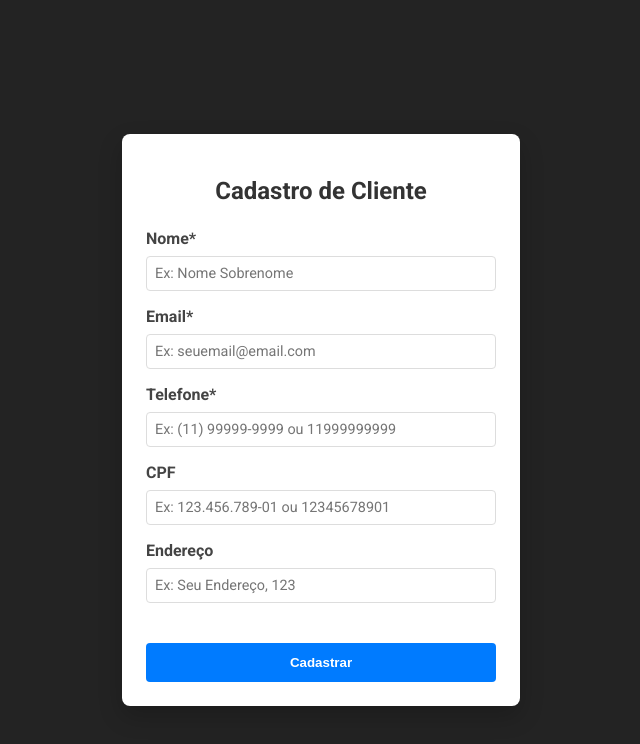
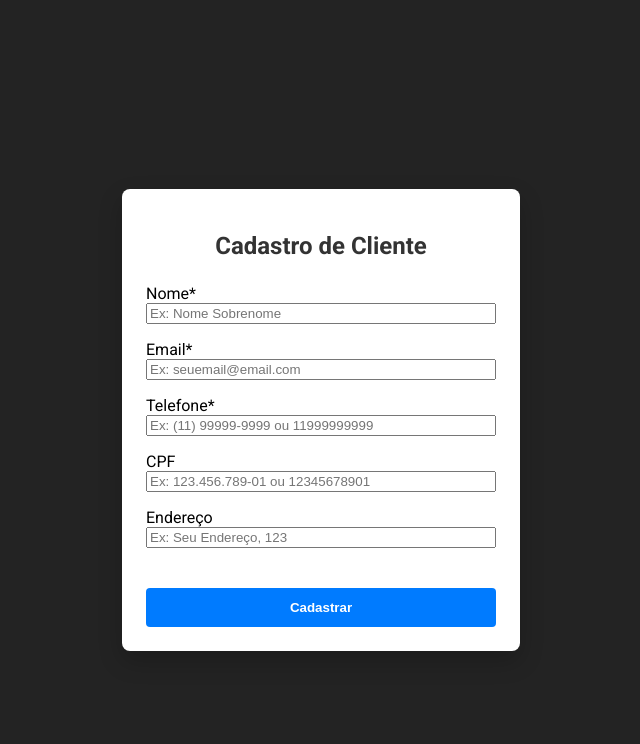
Before and after one commit to mateusmoraes6/frontend-crm, a React (Vite) app: page / in a window 1280 px wide. Shown: the top 744 px of the page, without its empty margins (339-979 px from the left). Built offline with nearby package versions, Linux system fonts and the light colour scheme.

Commit message:
feat: add ui InputField

```diff
--- a/src/components/ClientForm.jsx
+++ b/src/components/ClientForm.jsx
@@ -3,6 +3,7 @@ import styles from './ClientForm.module.css';
 import { createClient } from '../services/clientService';
 import 'react-toastify/dist/ReactToastify.css';
 import { toast } from 'react-toastify';
+import InputField from '../ui/InputField';
 
 const ClientForm = () => {
   const [formData, setFormData] = useState({
@@ -108,66 +109,56 @@ const ClientForm = () => {
       <form className={styles.form} onSubmit={handleSubmit}>
         <h2 className={styles.title}>Cadastro de Cliente</h2>
 
-        <div className={styles.inputGroup}>
-          <label>Nome*</label>
-          <input
+        <InputField
+          label="Nome*"
+          name="name"
           type="text"
-            name="name"
           value={formData.name}
           onChange={handleChange}
           placeholder="Ex: Nome Sobrenome"
-            className={errors.name ? styles.inputError : ''}
+          error={errors.name}
+          inputClassName={errors.name ? styles.inputError : ''}
         />
-          {errors.name && <span className={styles.error}>O nome é obrigatório.</span>}
-        </div>
 
-        <div className={styles.inputGroup}>
-          <label>Email*</label>
-          <input
+        <InputField
+          label="Email*"
+          name="email"
           type="email"
-            name="email"
           value={formData.email}
           onChange={handleChange}
           placeholder="Ex: seuemail@email.com"
+          error={errors.email}
         />
-          {errors.email && <span className={styles.error}>Insira um email válido. Ex: mateus@email.com</span>}
-        </div>
 
-        <div className={styles.inputGroup}>
-          <label>Telefone*</label>
-          <input
+        <InputField
+          label="Telefone*"
+          name="phone"
           type="tel"
-            name="phone"
           value={formData.phone}
           onChange={handleChange}
           placeholder="Ex: (11) 99999-9999 ou 11999999999"
-            className={errors.phone ? styles.inputError : ''}
+          error={errors.phone}
+          inputClassName={errors.phone ? styles.inputError : ''}
         />
-          {errors.phone && <span className={styles.error}>{errors.phone}</span>}
-        </div>
 
-        <div className={styles.inputGroup}>
-          <label>CPF</label>
-          <input
+        <InputField
+          label="CPF"
+          name="cpf"
           type="text"
-            name="cpf"
           value={formData.cpf}
           onChange={handleChange}
           placeholder="Ex: 123.456.789-01 ou 12345678901"
+          error={errors.cpf}
         />
-          {errors.cpf && <span className={styles.error}>CPF deve ter 11 dígitos. Ex: 123.456.789-01</span>}
-        </div>
 
-        <div className={styles.inputGroup}>
-          <label>Endereço</label>
-          <input
+        <InputField
+          label="Endereço"
+          name="address"
           type="text"
-            name="address"
           value={formData.address}
           onChange={handleChange}
           placeholder="Ex: Seu Endereço, 123"
         />
-        </div>
 
         <button
           type="submit"
--- a/src/components/EditClientModal.jsx
+++ b/src/components/EditClientModal.jsx
@@ -1,6 +1,7 @@
 import { useState } from 'react';
 import Button from './Button';
 import styles from './EditClientModal.module.css';
+import InputField from '../ui/InputField';
 
 const EditClientModal = ({ client, onClose, onSave }) => {
   const [formData, setFormData] = useState({
@@ -29,11 +30,46 @@ const EditClientModal = ({ client, onClose, onSave }) => {
       <div className={styles.modal}>
         <h2>Editar Cliente</h2>
         <form onSubmit={handleSubmit}>
-          <input name="name" value={formData.name} onChange={handleChange} placeholder="Nome" required />
-          <input name="email" value={formData.email} onChange={handleChange} placeholder="Email" required />
-          <input name="phone" value={formData.phone} onChange={handleChange} placeholder="Telefone" required />
-          <input name="cpf" value={formData.cpf} onChange={handleChange} placeholder="CPF" />
-          <input name="address" value={formData.address} onChange={handleChange} placeholder="Endereço" />
+          <InputField
+            label="Nome*"
+            name="name"
+            value={formData.name}
+            onChange={handleChange}
+            placeholder="Nome"
+            required
+          />
+          <InputField
+            label="Email*"
+            name="email"
+            value={formData.email}
+            onChange={handleChange}
+            placeholder="Email"
+            required
+            type="email"
+          />
+          <InputField
+            label="Telefone*"
+            name="phone"
+            value={formData.phone}
+            onChange={handleChange}
+            placeholder="Telefone"
+            required
+            type="tel"
+          />
+          <InputField
+            label="CPF"
+            name="cpf"
+            value={formData.cpf}
+            onChange={handleChange}
+            placeholder="CPF"
+          />
+          <InputField
+            label="Endereço"
+            name="address"
+            value={formData.address}
+            onChange={handleChange}
+            placeholder="Endereço"
+          />
           <div className={styles.actions}>
             <Button type="submit" variant="edit">Salvar</Button>
             <Button type="button" variant="danger" onClick={onClose}>Cancelar</Button>
--- a/src/pages/Clients/ListClients.jsx
+++ b/src/pages/Clients/ListClients.jsx
@@ -5,6 +5,7 @@ import Button from '../../components/Button';
 import EditClientModal from '../../components/EditClientModal';
 import ClientDetailsModal from '../../components/ClientDetailsModal';
 import { exportToCSV } from '../../utils/exportCSV';
+import InputField from '../../ui/InputField';
 
 const ListClients = () => {
   const [clients, setClients] = useState([]);
@@ -125,12 +126,13 @@ const ListClients = () => {
           {sortOrder === 'asc' ? '↑' : '↓'}
         </button>
       </div>
-      <input
+      <InputField
+        name="search"
         type="text"
-        placeholder="Buscar por nome, email, telefone ou CPF"
         value={search}
         onChange={e => setSearch(e.target.value)}
-        className={styles.searchInput}
+        placeholder="Buscar por nome, email, telefone ou CPF"
+        inputClassName={styles.searchInput}
       />
       {currentClients.length === 0 ? (
         <p>Nenhum cliente encontrado.</p>
--- /dev/null
+++ b/src/ui/InputField.jsx
@@ -0,0 +1,32 @@
+import React from 'react';
+import styles from './InputField.module.css';
+
+const InputField = ({
+  label,
+  name,
+  type = 'text',
+  value,
+  onChange,
+  placeholder,
+  error,
+  className = '',
+  inputClassName = '',
+  ...rest
+}) => (
+  <div className={`${styles.inputGroup} ${className}`}>
+    {label && <label htmlFor={name}>{label}</label>}
+    <input
+      id={name}
+      name={name}
+      type={type}
+      value={value}
+      onChange={onChange}
+      placeholder={placeholder}
+      className={`${error ? styles.inputError : ''} ${inputClassName}`}
+      {...rest}
+    />
+    {error && <span className={styles.error}>{error}</span>}
+  </div>
+);
+
+export default InputField;
--- /dev/null
+++ b/src/ui/InputField.module.css
@@ -0,0 +1,16 @@
+.inputGroup {
+  display: flex;
+  flex-direction: column;
+  margin-bottom: 1rem;
+}
+
+.inputError {
+  border: 1px solid #e74c3c;
+  background: #fff6f6;
+}
+
+.error {
+  color: #e74c3c;
+  font-size: 0.85rem;
+  margin-top: 0.25rem;
+}
```
Lines whose indentation alone changed are shown as unchanged.
